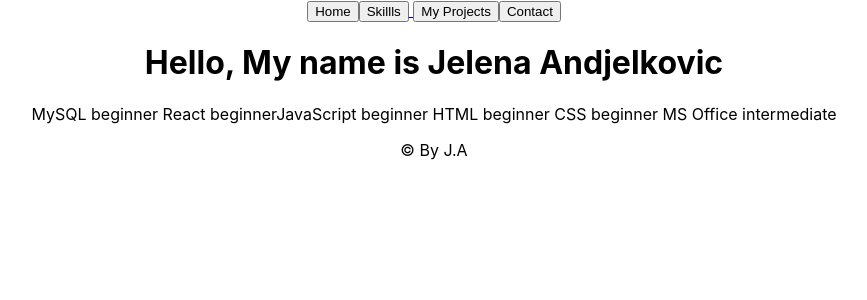
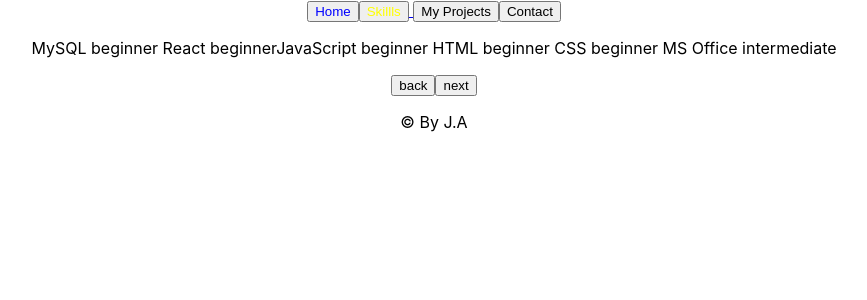
Before and after one commit to jelenaandj/-Portfolio, a React (Create React App) app: page /skills in a window 1280 px wide. Shown: the top 300 px of the page, without its empty margins (206-1073 px from the left). Built offline with nearby package versions, Linux system fonts and the light colour scheme.

Commit message:
added current page indicator

```diff
--- a/src/App.css
+++ b/src/App.css
@@ -2,16 +2,7 @@
   text-align: center;
 }
 
-.App-logo {
-  height: 40vmin;
-  pointer-events: none;
-}
 
-@media (prefers-reduced-motion: no-preference) {
-  .App-logo {
-    animation: App-logo-spin infinite 20s linear;
-  }
-}
 
 .App-header {
   background-color: #282c34;
@@ -23,16 +14,9 @@
   font-size: calc(10px + 2vmin);
   color: white;
 }
-
-.App-link {
-  color: #61dafb;
+.notactivpgBtn{
+  background-color: rgb(104, 104, 223);
 }
-
-@keyframes App-logo-spin {
-  from {
-    transform: rotate(0deg);
-  }
-  to {
-    transform: rotate(360deg);
-  }
+.activpgBtn {
+  background-color: #cedd23;
 }
--- a/src/App.js
+++ b/src/App.js
@@ -9,6 +9,8 @@ import { BrowserRouter as Router } from 'react-router-dom'
 
 
 function App() {
+  console.log(window.location.pathname)
+
   return (
     <div className="App">
       <Router>
--- a/src/components/AboutMe.js
+++ b/src/components/AboutMe.js
@@ -3,8 +3,14 @@ import React from 'react'
 export default function AboutMe() {
     return (
         <div>
-            <p>For me, being a Web Developer is a perfect combination of creativity and problem solving.</p>
-            <p>It keeps me motivated and eager to improve.</p>
+            <div>
+                <h1>Hello, My name is Jelena Andjelkovic</h1>
+                <p>For me, being a Web Developer is a perfect combination of creativity and problem solving.</p>
+                <p>It keeps me motivated and eager to improve.</p>
+            </div>
+            <button className='arrowBtn'>next</button>
         </div>
+
+
     )
 }
--- a/src/components/Contact.js
+++ b/src/components/Contact.js
@@ -3,11 +3,16 @@ import React from 'react'
 export default function Contact() {
     return (
         <div>
-            <p>
-            Phone Number: +381 64 5590571
-            Home Address:Vidikovacki venac 31,Belgrade
-            Email Address:jelena.andjelkovic453@gmail.com
-            </p>
+            <div>
+                <p>
+                Phone Number: +381 64 5590571
+                Home Address:Vidikovacki venac 31,Belgrade
+                Email Address:jelena.andjelkovic453@gmail.com
+                </p>
+            </div>
+            <button className='arrowBtn'>next</button>
+
         </div>
+
     )
 }
--- a/src/components/MyProjects.js
+++ b/src/components/MyProjects.js
@@ -1,11 +1,18 @@
 import React from 'react'
 
 export default function MyProjects() {
+    console.log(window.location.pathname)
     return (
         <div>
-            <p>p1</p>
-            <p>p2</p>
-            <p>p3</p>
+            <div>
+                <p>p1</p>
+                <p>p2</p>
+                <p>p3</p>
+            </div>
+
+            <button className='arrowBtn'>back</button>
+            <button className='arrowBtn'>next</button>
         </div>
+
     )
 }
--- a/src/components/NavBar.js
+++ b/src/components/NavBar.js
@@ -1,4 +1,4 @@
-import React from 'react'
+import React, { useState } from 'react'
 import AboutMe from './AboutMe'
 import Skillls from './Skillls'
 import {Link} from 'react-router-dom'
@@ -8,12 +8,27 @@ import {Link} from 'react-router-dom'
 export default function NavBar() {
 
 
+    const activePg=window.location.pathname
+    console.log(activePg)
+
+    const styleA={
+        color:'yellow'
+    }
+    const styleB={
+        color:'blue'
+    }
+
+    // useEffect(()=>{
+
+    //     activePg === '/' ? styleA:styleB
+    // })
+
     return (
         <div>
-            <Link to='/'><button>Home</button></Link>
-            <Link to='skills'><button>Skillls</button></Link>
-            <Link to='myprojects'> <button>My Projects</button></Link>
-            <Link to='contact'><button>Contact</button></Link>
+            <Link to='/'><button className='homeBtn' style={activePg === '/' ? styleA:styleB} >Home</button></Link>
+            <Link to='skills'><button className='skillsBtn'style={activePg === '/skills' ? styleA:styleB}>Skillls</button></Link>
+            <Link to='myprojects'> <button className='projBtn'>My Projects</button></Link>
+            <Link to='contact'><button className='ctcBtn'>Contact</button></Link>
         </div>
     )
 }
--- a/src/components/Skillls.js
+++ b/src/components/Skillls.js
@@ -3,10 +3,14 @@ import React from 'react'
 export default function Skillls() {
     return (
         <div>
-            <p>
-            MySQL beginner React beginnerJavaScript beginner HTML beginner CSS beginner MS Office intermediate
-            </p>
+            <div>
+                <p>
+                MySQL beginner React beginnerJavaScript beginner HTML beginner CSS beginner MS Office intermediate
+                </p>
+            </div>
+            <button className='arrowBtn'>back</button>
+            <button className='arrowBtn'>next</button>
+        </div>
 
-        </div>
     )
 }
--- a/src/layout/Header.js
+++ b/src/layout/Header.js
@@ -7,7 +7,6 @@ export default function Header() {
     return (
         <div>
             <NavBar/>
-            <h1>Hello, My name is Jelena Andjelkovic</h1>
         </div>
     )
 }
```
